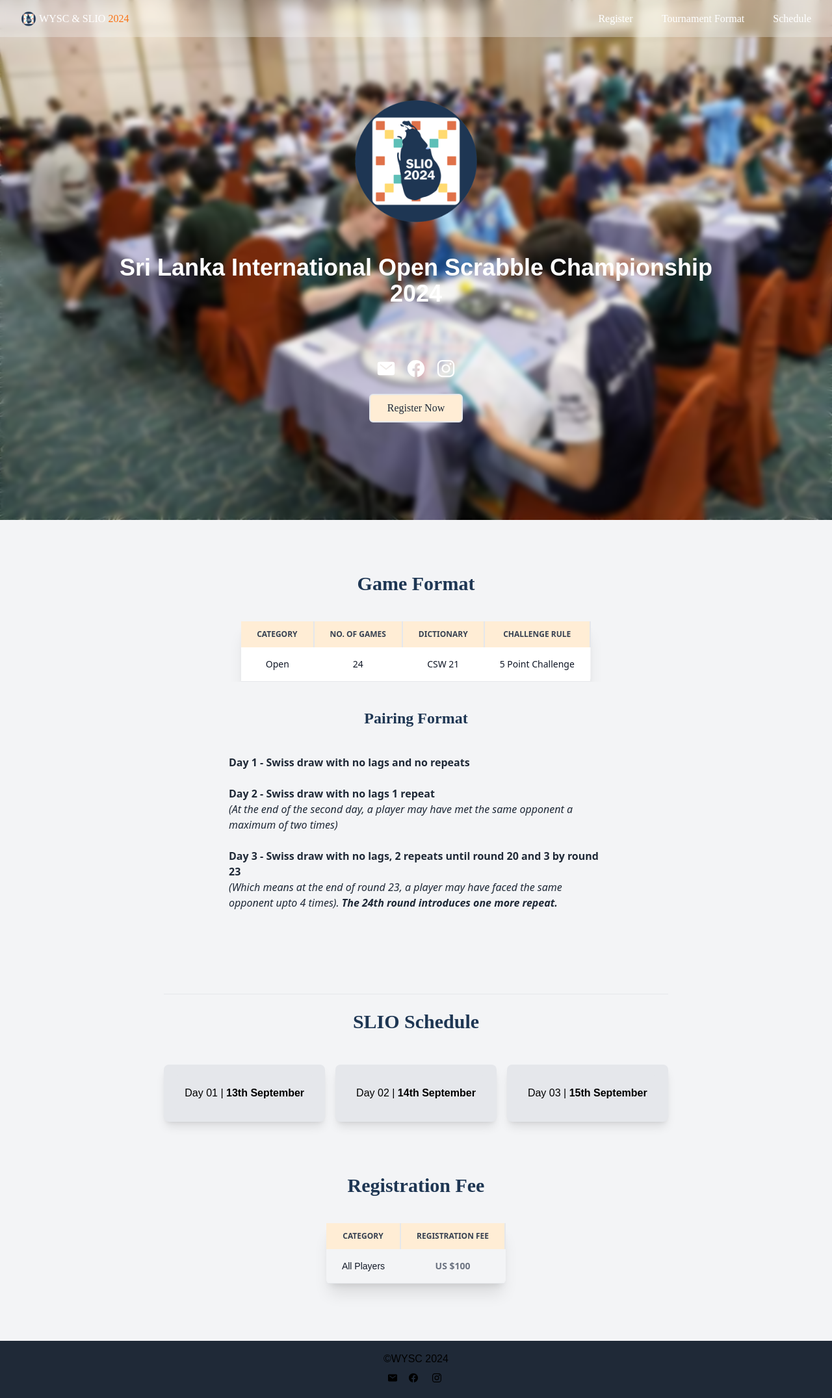
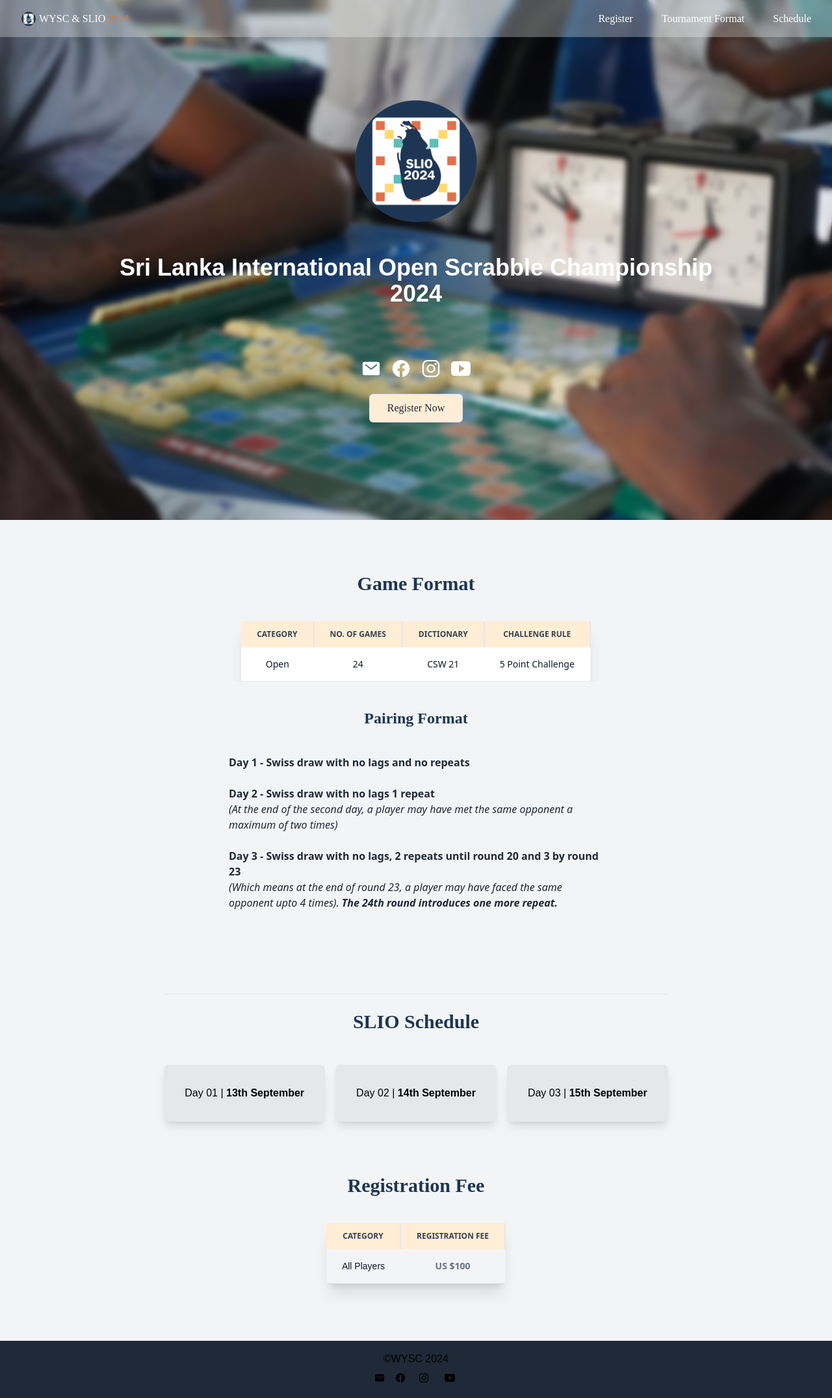
Before and after one commit to Strawberry-pumpkin/wysc-website, a Django app: page /slio/ in a window 1280 px wide. Shown: the whole page at 65% size. Run offline with Django 4.2, Linux system fonts and the light colour scheme; some libraries are stand-ins or nearby versions; some web fonts are replaced.

Commit message:
added yt logo to slio.html

```diff
--- a/wysc/templates/slio.html
+++ b/wysc/templates/slio.html
@@ -69,7 +69,7 @@
 
       </div>
 
-      <div class="h-screen w-full bg-[url('/static/images/bg.jpg')] overflow-x-hidden bg-cover bg-no-repeat">
+      <div class="h-screen w-full bg-[url('/static/images/wyscbg.jpeg')] overflow-x-hidden bg-cover bg-no-repeat">
         <div class="backdrop-blur-sm h-screen w-screen absolute top-0 left-0 md:p-36 md:py-36 py-24 ">
             <img src="/static/images/sliologo.png" alt="" class="max-w-52 m-auto ">
             <p class="md:text-4xl text-3xl font-extrabold text-center pb-10 mt-10 text-white">Sri Lanka International Open Scrabble Championship <br> 2024</p>
@@ -96,6 +96,12 @@
                   href="https://www.instagram.com/scrabblefederationsl/" target="_blank"
                   class="text-black  text-3xl mx-2 "
                 ><ion-icon class="hover:text-orange-500 text-white" name="logo-instagram"></ion-icon>
+                </a>
+                <a
+
+                  href="https://www.youtube.com/@scrabblefederationsl/" target="_blank"
+                  class="text-black  text-3xl mx-2 "
+                ><ion-icon class="hover:text-orange-500 text-white" name="logo-youtube"></ion-icon>
                 </a>
               </div>
               <a href='/accounts/signup/'  class="m-auto max-w-36 text-center border-2 font-medium hover:text-orange-500 bg-orange-100 block hover:border-orange-500 px-5 py-2 rounded-md">Register Now</a>
@@ -255,6 +261,13 @@
         class="text-black  mx-3 hover:text-gray-400 dark:hover:text-gray-800"
       ><ion-icon name="logo-instagram"></ion-icon>
       </a>
+      <a
+
+        href="https://www.youtube.com/@scrabblefederationsl/" target="_blank"
+        class="text-black  mx-3 hover:text-gray-400 dark:hover:text-gray-800"
+      ><ion-icon name="logo-youtube"></ion-icon>
+      </a>
+
     </div>
   </footer>
 </html>
```
